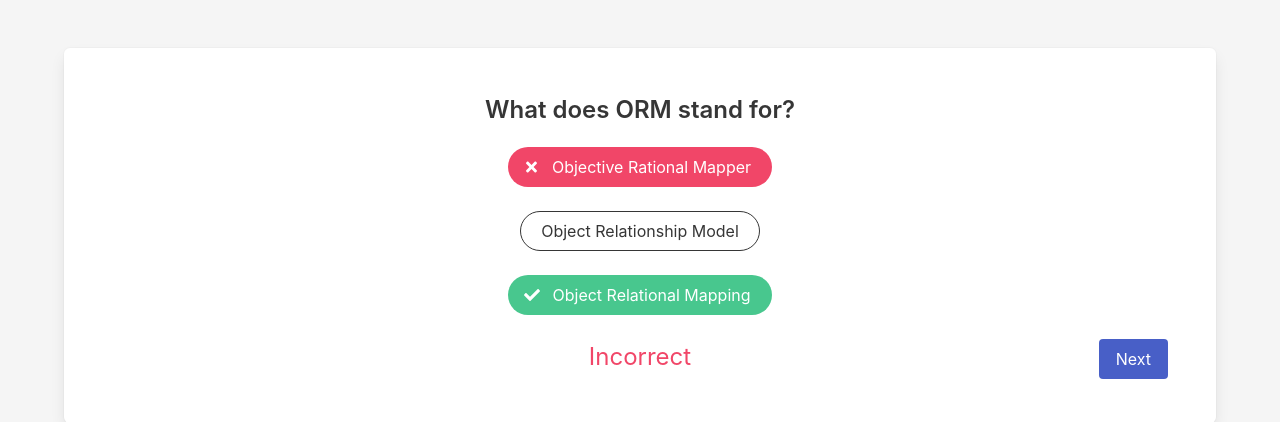
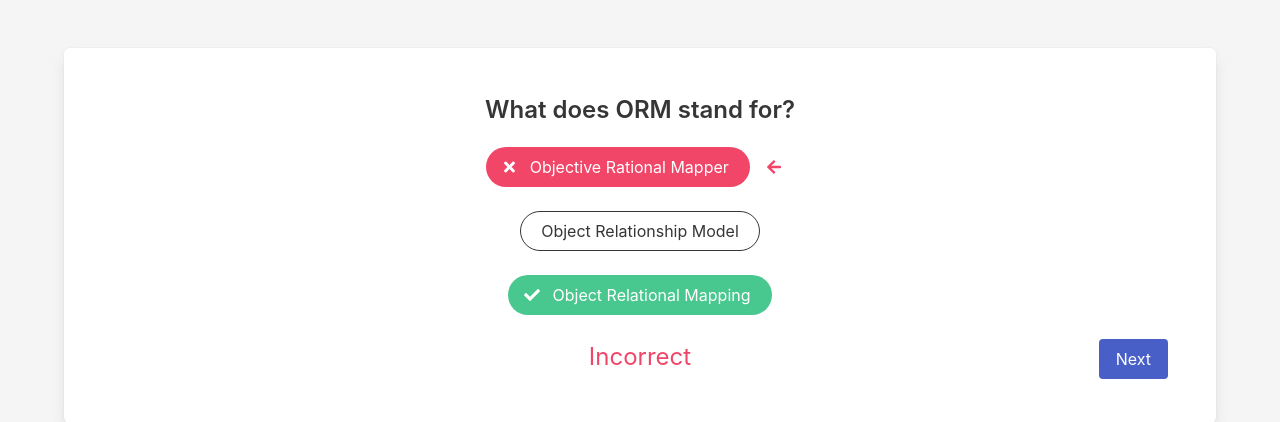
Before and after one commit to ariannedee/intro-to-django, a Django app: page /questions/question/1/choice/1 in a window 1280 px wide. Shown: the part 80-502 px from the top of the page. Run offline with Django 4.2, Linux system fonts and the light colour scheme; data comes from the database, SQL or seed files in the repository; parts of the project's set-up code (start-up, migrations or seed data) failed here and were passed over; some libraries are stand-ins or nearby versions.

Commit message:
Display choice details on answer page

```diff
--- a/trivia_site/templates/questions/answer.html
+++ b/trivia_site/templates/questions/answer.html
@@ -6,7 +6,7 @@
 <div class="box p-6 has-text-centered">
   <h3 class="title">{{ question.text }}</h3>
   {% for choice in question.choices.all %}
-  <div class="buttons is-centered">
+  <div class="block is-centered">
     <a class="button is-rounded is-unclickable {% if choice.is_correct %}is-success{% elif choice == selected_choice %}is-danger{% else %}is-dark is-outlined{% endif %}">
       {% if choice.is_correct %}
       <span class="icon mr-2">
@@ -18,7 +18,18 @@
       </span>
       {% endif %}
       {{ choice.text }}
+  </span>
     </a>
+    {% if choice == selected_choice %}
+    <span class="absolute button is-inverted is-unclickable {% if choice.is_correct %}is-success{% else %}is-danger{% endif %}">
+        <span class="icon">
+          <i class="fas fa-arrow-left"></i>
+        </span>
+    </span>
+      {% endif %}
+    <div class="block mx-6 mt-2 mb-5">
+    {{ choice.details|linebreaks }}
+    </div>
   </div>
   {% endfor %}
 
```
